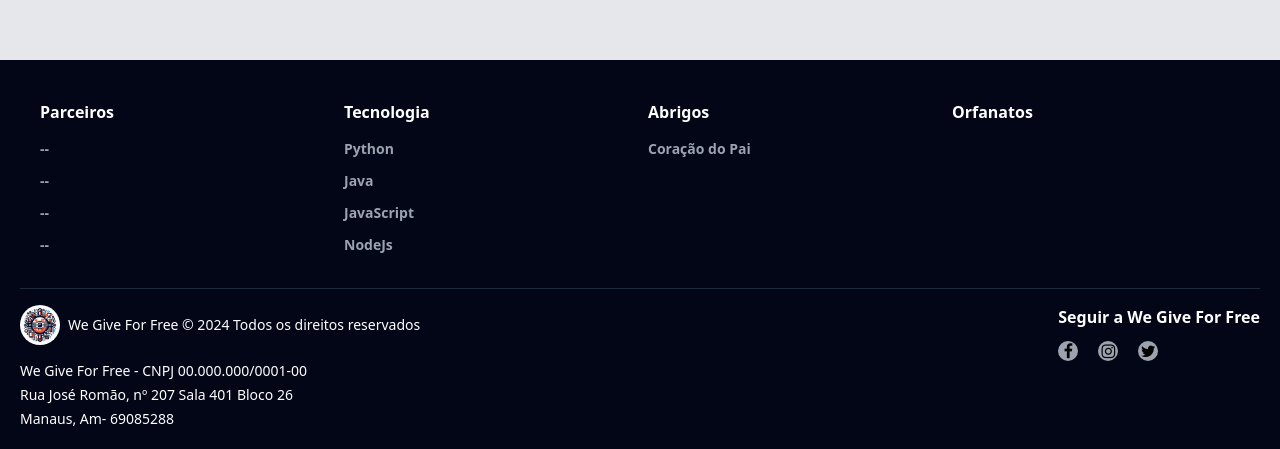
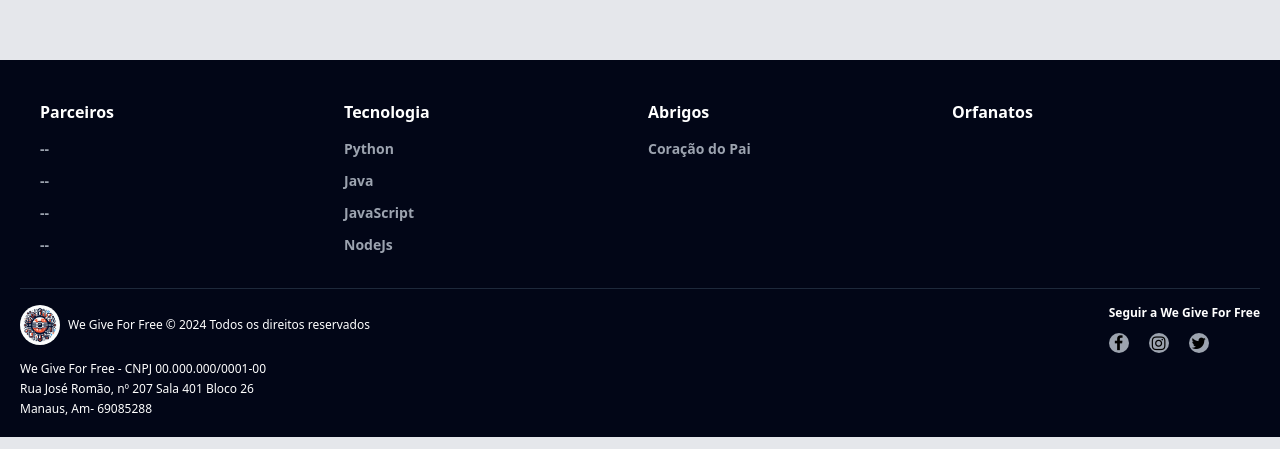
Before and after one commit to Judahfps/site-we-give-for-free, a website built with Vite: page index.html in a window 1280 px wide. Shown: the part 820-1269 px from the top of the page. Built offline with nearby package versions, Linux system fonts and the light colour scheme.

Commit message:
ajuste no index.html, size do roda pé

```diff
--- a/index.html
+++ b/index.html
@@ -72,7 +72,7 @@
             <button
               id="btn-close"
               onclick="closeMenu()"
-              class="text-3xl text-bold font-bold mt-4 m-auto text-slate-950"
+              class="text-3xl text-bold font-bold mt-4 m-auto cursor-pointer text-slate-950"
             >
               X
             </button>
@@ -315,7 +315,7 @@
       <div class="flex flex-col lg:flex-row lg:justify-between gap-2">
         <div class="flex flex-col gap-y-4">
           <div class="col-span-1">
-            <p class="text-white flex gap-2 items-center text-xs lg:text-sm">
+            <p class="text-white flex gap-2 items-center text-xs">
               <img
                 src="./assets/imagem-1.jpeg"
                 alt="logo"
@@ -325,20 +325,20 @@
           </div>
 
           <div class="flex flex-col gap-y-1 col-span-1">
-            <span class="text-white text-xs lg:text-sm"
+            <span class="text-white text-xs"
               >We Give For Free - CNPJ 00.000.000/0001-00</span
             >
-            <span class="text-white text-xs lg:text-sm"
+            <span class="text-white text-xs"
               >Rua José Romão, nº 207 Sala 401 Bloco 26</span
             >
-            <span class="text-white text-xs lg:text-sm"
+            <span class="text-white text-xs"
               >Manaus, Am- 69085288</span
             >
           </div>
         </div>
 
         <div class="">
-          <h3 class="text-white font-bold">Seguir a We Give For Free</h3>
+          <h3 class="text-white text-xs font-bold">Seguir a We Give For Free</h3>
           <div class="flex gap-5 py-3">
             <div class="col-span-1">
               <a href="#"
```
